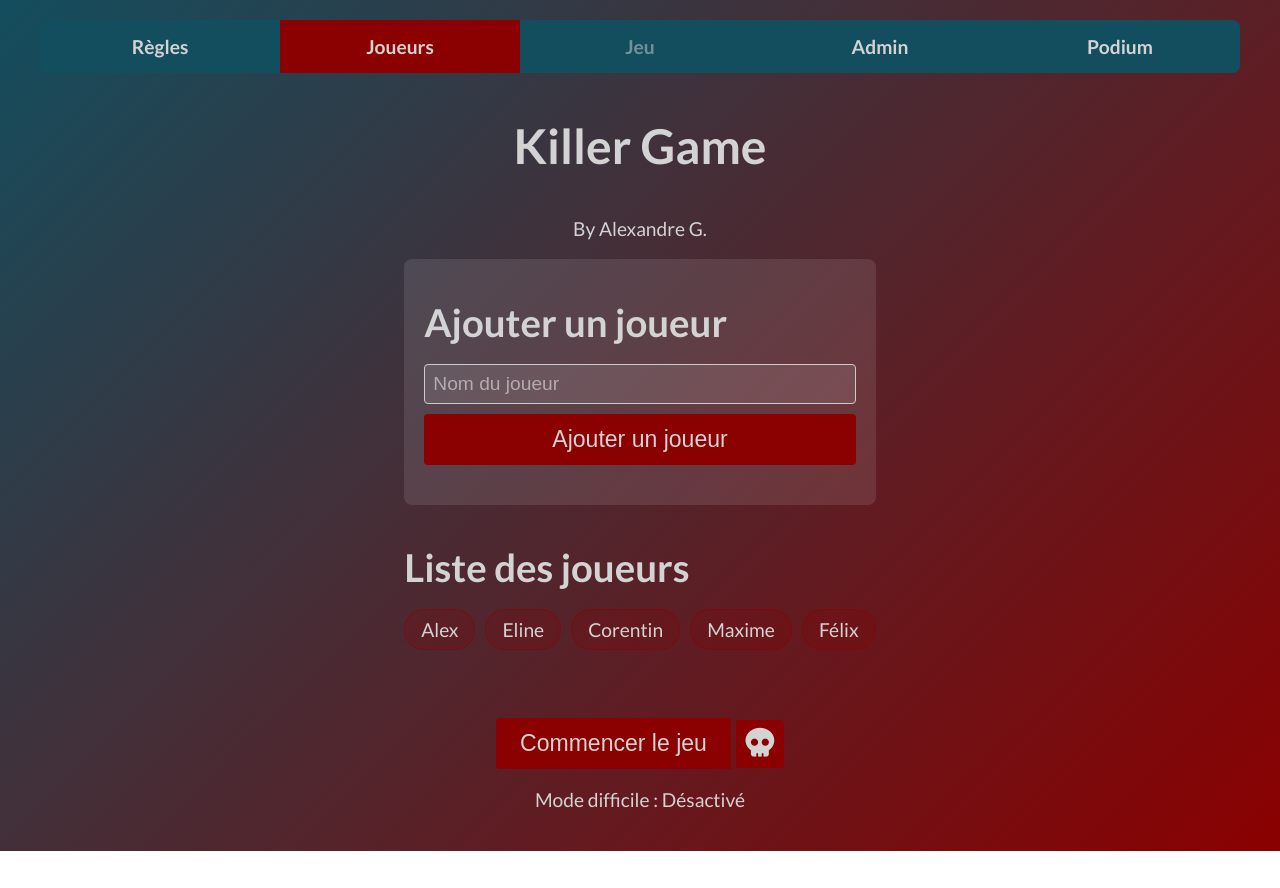
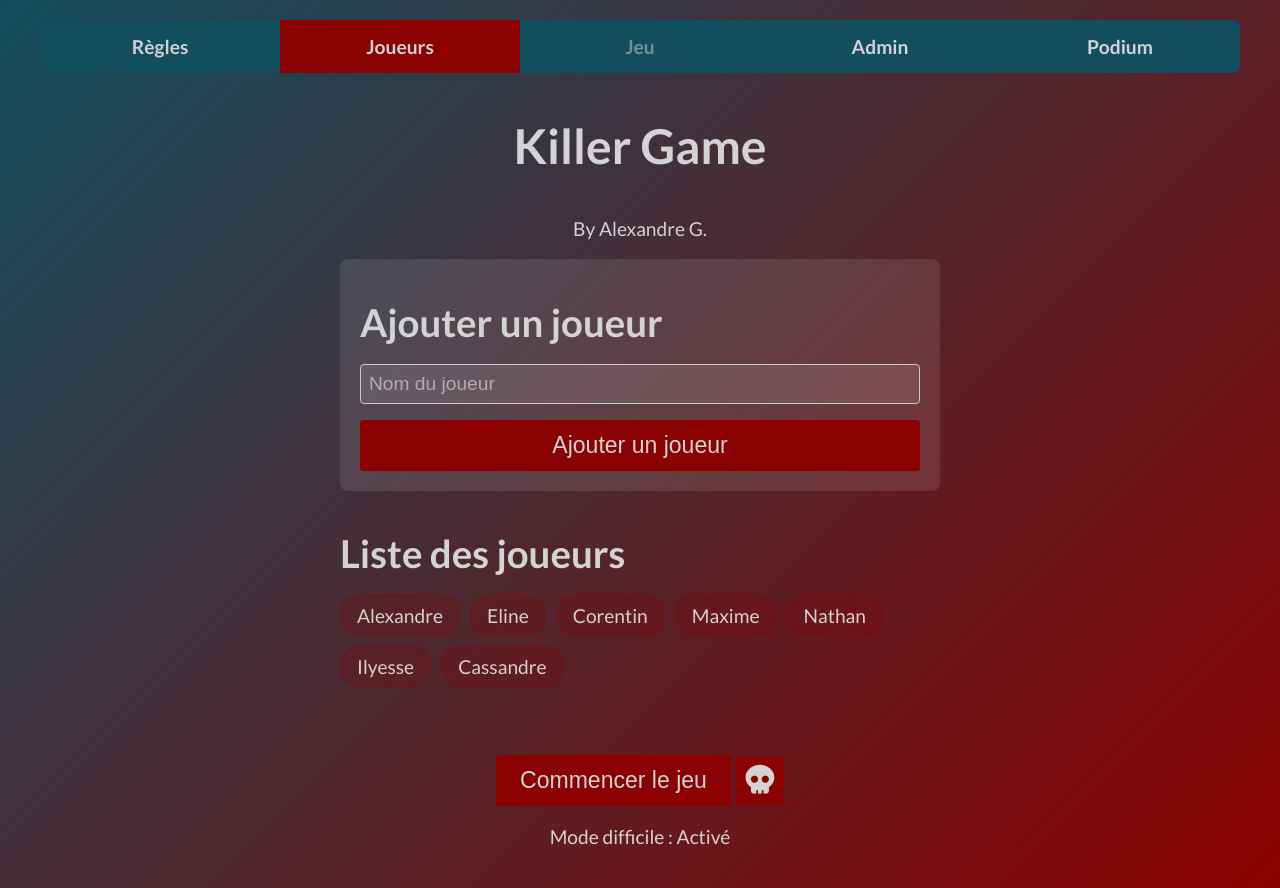
Before and after one commit to AlexandreGaultier/killer-game, a Vue app: page /setup in a window 1280 px wide. Before the commit the page ends 851 px from the top, so only its background shows below. Built offline with nearby package versions, Linux system fonts and the light colour scheme.

Commit message:
fix setupView

```diff
--- a/src/components/PlayerInput.vue
+++ b/src/components/PlayerInput.vue
@@ -56,8 +56,7 @@ export default defineComponent({
 .input-container {
   display: flex;
   flex-direction: column;
-  gap: 10px;
-  margin-bottom: 20px;
+  gap: 1rem;
 }
 
 .input-container input {
--- a/src/stores/gameStore.ts
+++ b/src/stores/gameStore.ts
@@ -4,11 +4,13 @@ import defaultMissions from '../data/default-missions.json'
 import failureMessages from '../data/failure-messages.json'
 
 const defaultPlayers = [
-  { name: "Alex", isAlive: true, kills: 0 },
+  { name: "Alexandre", isAlive: true, kills: 0 },
   { name: "Eline", isAlive: true, kills: 0 },
   { name: "Corentin", isAlive: true, kills: 0 },
   { name: "Maxime", isAlive: true, kills: 0 },
-  { name: "Félix", isAlive: true, kills: 0 }
+  { name: "Nathan", isAlive: true, kills: 0 },
+  { name: "Ilyesse", isAlive: true, kills: 0 },
+  { name: "Cassandre", isAlive: true, kills: 0 },
 ]
 
 export const useGameStore = defineStore('game', {
--- a/src/views/SetupView.vue
+++ b/src/views/SetupView.vue
@@ -12,7 +12,7 @@
         <button @click="startGame" class="start-button">Commencer le jeu</button>
         <div class="mode-selection">
           <input type="checkbox" id="hardMode" v-model="hardMode">
-          <label for="hardMode" title="Mode difficile">
+          <label for="hardMode" title="Mode difficile" :class="{ 'active': hardMode }">
             <i class="fas fa-skull"></i>
           </label>
         </div>
@@ -47,7 +47,7 @@ export default defineComponent({
   setup() {
     const router = useRouter()
     const gameStore = useGameStore()
-    const hardMode = ref(false)
+    const hardMode = ref(true)
 
     const startGame = () => {
       gameStore.setHardMode(hardMode.value)
@@ -71,6 +71,7 @@ export default defineComponent({
 
 .card {
   width: 100%;
+  min-width: 600px;
   background-color: rgba(255, 255, 255, 0.1);
   border-radius: 8px;
   padding: 20px;
@@ -128,16 +129,19 @@ export default defineComponent({
   justify-content: center;
   width: 48px;
   height: 48px;
-  background-color: var(--primary-color);
+  background-color: rgba(var(--primary-color-rgb), 0.4);
   color: var(--text-color);
   border-radius: 0 4px 4px 0;
   cursor: pointer;
-  transition: background-color 0.3s ease;
+  transition: background-color 0.3s ease, opacity 0.3s ease;
   font-size: 1.5em;
+  opacity: 0.6;
 }
 
-.mode-selection input[type="checkbox"]:checked + label {
+.mode-selection input[type="checkbox"]:checked + label,
+.mode-selection label.active {
   background-color: var(--primary-color);
+  opacity: 1;
 }
 
 .mission-list-container {
```
